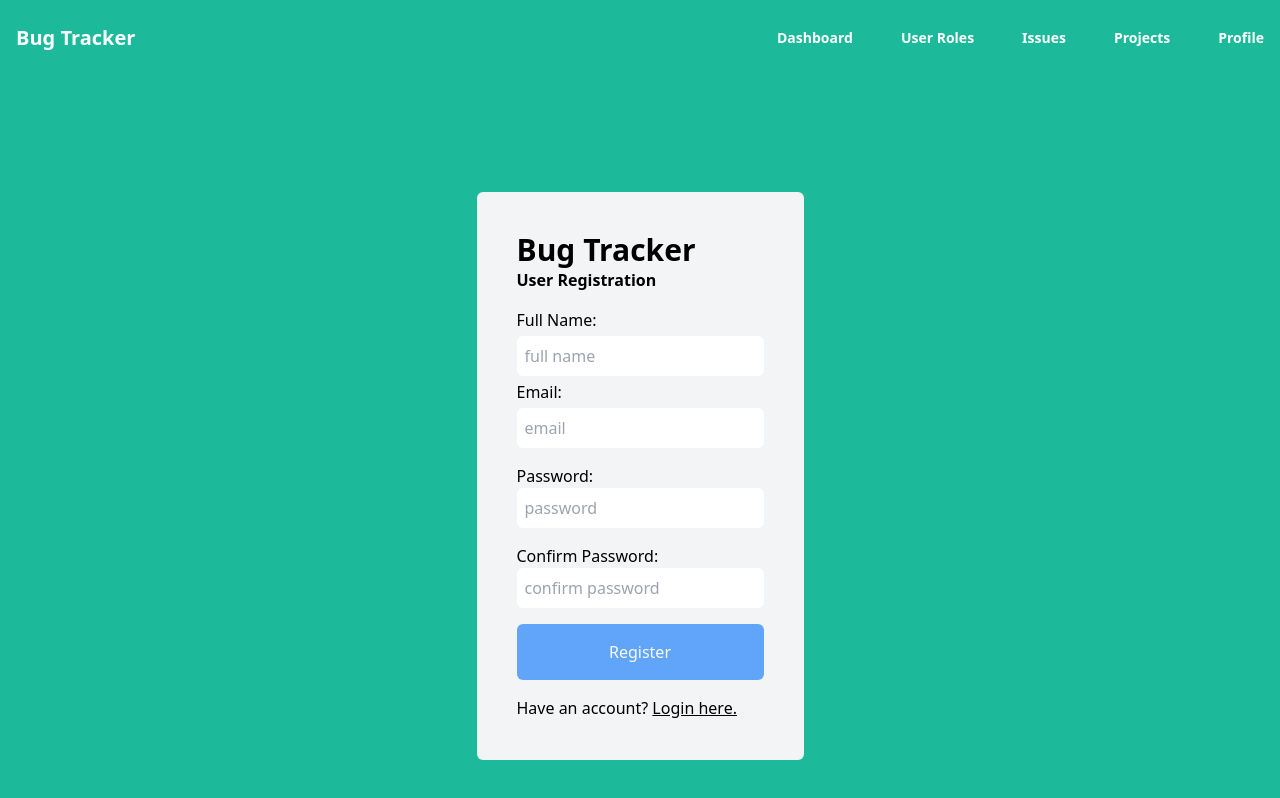
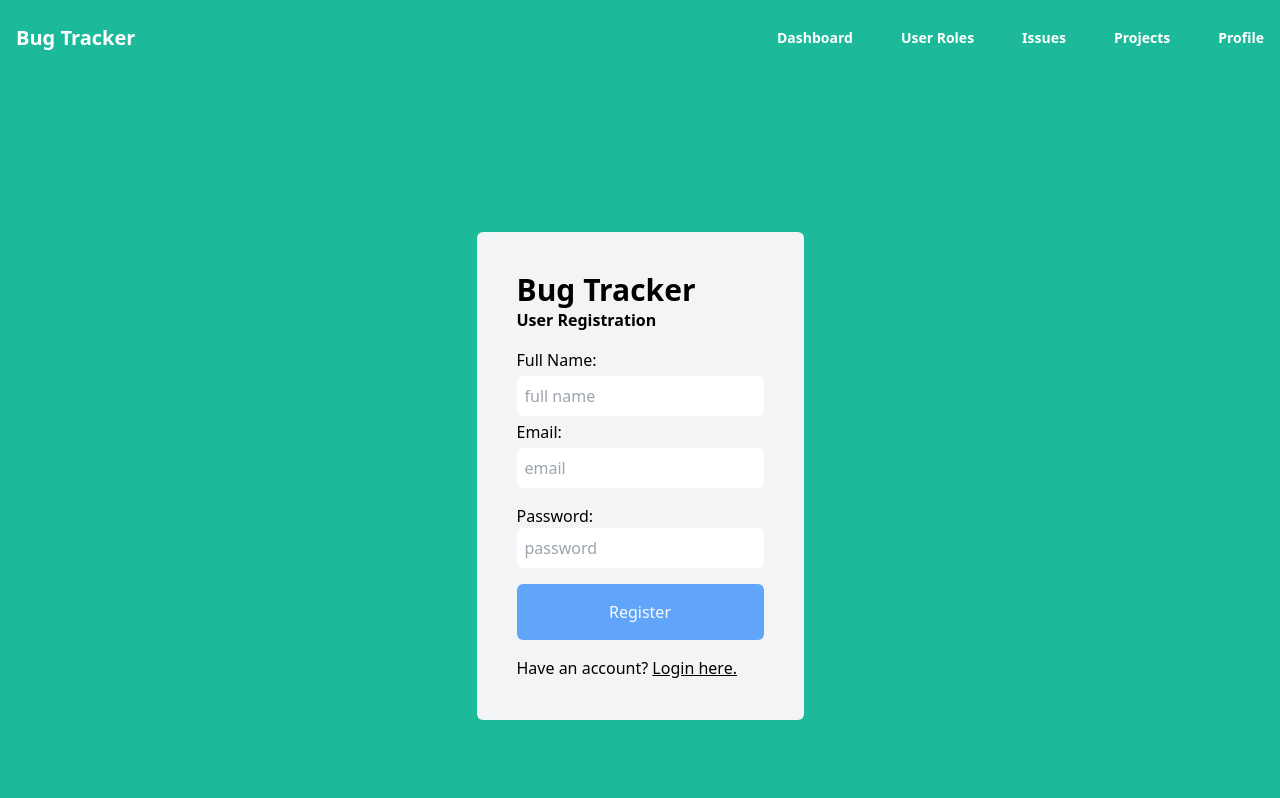
Before and after one commit to pn-code/bug-tracker, a Next.js app: page /register in a window 1280 px wide. Shown: the top 798 px of the page. Built offline with nearby package versions, Linux system fonts and the light colour scheme.

Commit message:
Removing confirm password field

```diff
--- a/src/pages/register.jsx
+++ b/src/pages/register.jsx
@@ -7,7 +7,6 @@ const Register = () => {
     const [name, setName] = useState("");
     const [email, setEmail] = useState("");
     const [password, setPassword] = useState("");
-    const [confirmPassword, setConfirmPassword] = useState("");
 
     const router = useRouter();
 
@@ -78,20 +77,6 @@ const Register = () => {
                         />
                     </section>
 
-                    <section className="flex flex-col">
-                        <label htmlFor="confirmPassword">
-                            Confirm Password:
-                        </label>
-                        <input
-                            onChange={(e) => setConfirmPassword(e.target.value)}
-                            value={confirmPassword}
-                            id="confirmPassword"
-                            className="p-2 rounded-md"
-                            type="password"
-                            placeholder="confirm password"
-                            required
-                        />
-                    </section>
                 </fieldset>
                 <button className="py-4 bg-blue-400 text-gray-50 rounded-md hover:bg-blue-500">
                     Register
```
